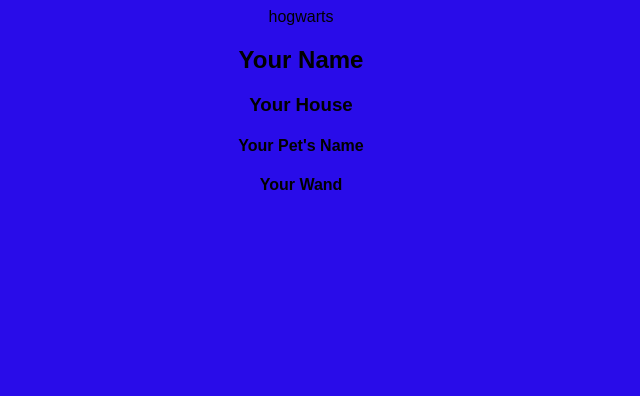
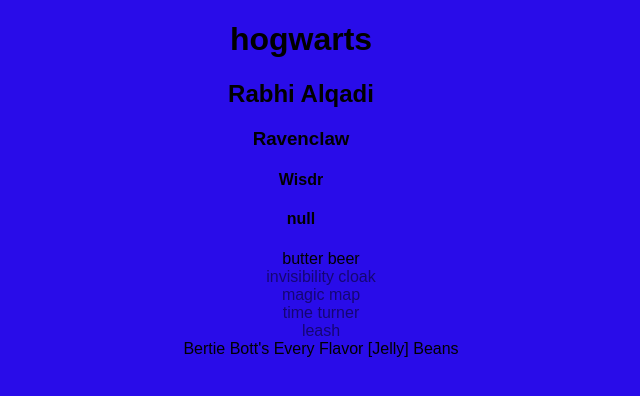
Before and after one commit to rabhioli/hogwartts, a plain HTML site: page index.html in a window 1280 px wide. Shown: the whole page, without its empty margins (339-979 px from the left). Drawn offline with nearby package versions, Linux system fonts and the light colour scheme.

Commit message:
I added list elements. That code didn't seem very dry. I wonder if there is something I could do about it in the Hungry for More section

```diff
--- a/index.html
+++ b/index.html
@@ -12,11 +12,22 @@
     <title>Wizard Profile</title>
 </head>
 <body>
+
+    <script type="text/javascript" src="app.js"></script>
     <div id="$container"></div>
-    <script type="text/javascript" src="app.js"></script>
-    hogwarts
-    <h2>Your Name</h2>
-    <h3>Your House</h3>
-    <h4 class="pet owl">Your Pet's Name</h4>
-    <h4 class="wand">Your Wand</h4>
+    <h1>hogwarts</h1>
+    <h2>Rabhi Alqadi</h2>
+    <h3>Ravenclaw</h3>
+    <h4 class="pet owl">Wisdr</h4>
+    <h4 class="wand">null</h4>
+
+    <ul storage="trunk">
+        <li>butter beer</li>
+        <li class="secret">invisibility cloak</li>
+        <li class="secret">magic map</li>
+        <li class="secret">time turner</li>
+        <li class="pet owl secret">leash</li>
+        <li>Bertie Bott's Every Flavor [Jelly] Beans</li>
+    </ul>
+
 </html>
--- a/main.css
+++ b/main.css
@@ -11,6 +11,15 @@ body {
     font-family: fantasy;
 }
 
-.wand {
+.wand, .pet {
     font-family: fantasy;
 }
+
+.secret {
+    opacity: 0.5;
+}
+
+
+ul {
+    list-style: none;
+}
```
